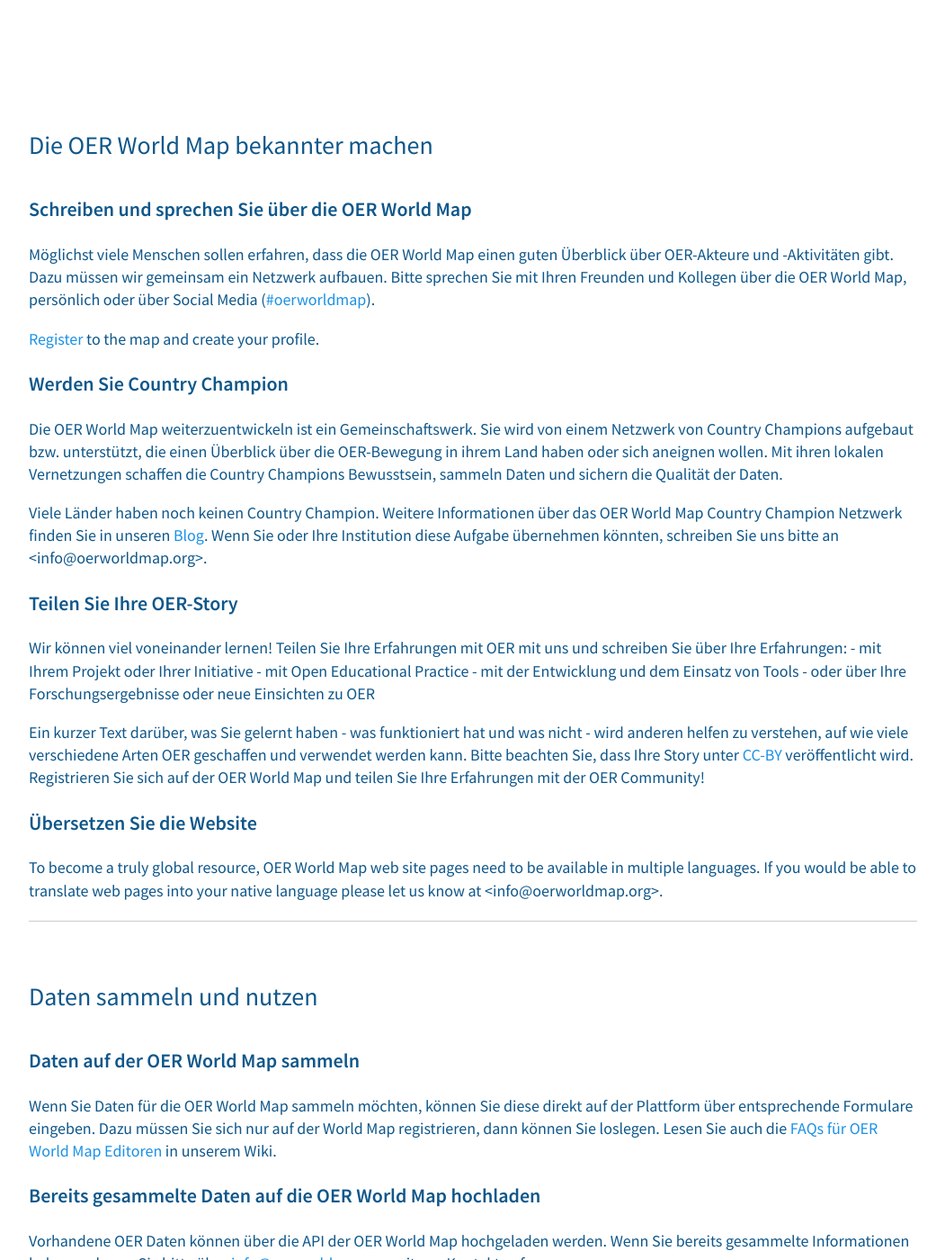
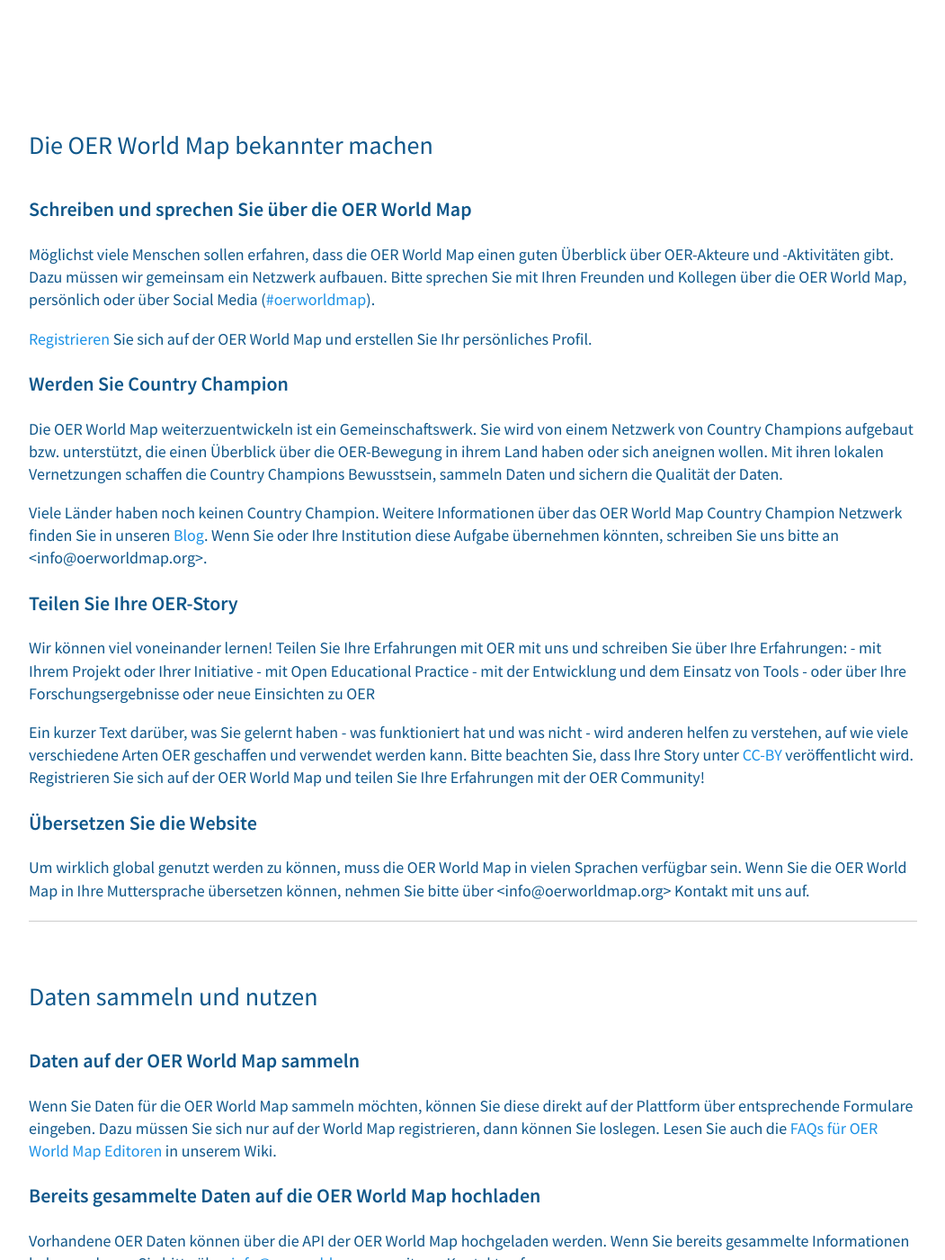
Before and after one commit to hbz/oerworldmap-ui, a Jekyll site: the page built from docs/contribute.de.md, in a window 1280 px wide and 1400 px high. Shown: the whole window at 90% size, without its empty margins (114-1165 px from the left). Built offline with Jekyll 4.4.1, drawn with Linux system fonts in a browser that asks for light colours; nearby versions of some CDN libraries; comment, search, counter and statistics services are not loaded; a style sheet for code colours, icons or effects is not loaded.

Commit message:
New translations contribute.md (German)

```diff
--- a/docs/contribute.de.md
+++ b/docs/contribute.de.md
@@ -7,7 +7,7 @@
 
 Möglichst viele Menschen sollen erfahren, dass die OER World Map einen guten Überblick über OER-Akteure und -Aktivitäten gibt. Dazu müssen wir gemeinsam ein Netzwerk aufbauen. Bitte sprechen Sie mit Ihren Freunden und Kollegen über die OER World Map, persönlich oder über Social Media ([#oerworldmap](https://twitter.com/hashtag/oerworldmap)).
 
-[Register](https://oerworldmap.org/user/register) to the map and create your profile.
+[Registrieren](https://oerworldmap.org/user/register) Sie sich auf der OER World Map und erstellen Sie Ihr persönliches Profil.
 
 ### Werden Sie Country Champion
 
@@ -23,7 +23,7 @@
 
 ### Übersetzen Sie die Website
 
-To become a truly global resource, OER World Map web site pages need to be available in multiple languages. If you would be able to translate web pages into your native language please let us know at <in&#102;o&#64;oerw&#111;&#114;ldma&#112;&#46;org>.
+Um wirklich global genutzt werden zu können, muss die OER World Map in vielen Sprachen verfügbar sein. Wenn Sie die OER World Map in Ihre Muttersprache übersetzen können, nehmen Sie bitte über <in&#102;o&#64;oerw&#111;&#114;ldma&#112;&#46;org> Kontakt mit uns auf.
 
 * * *
 
```
